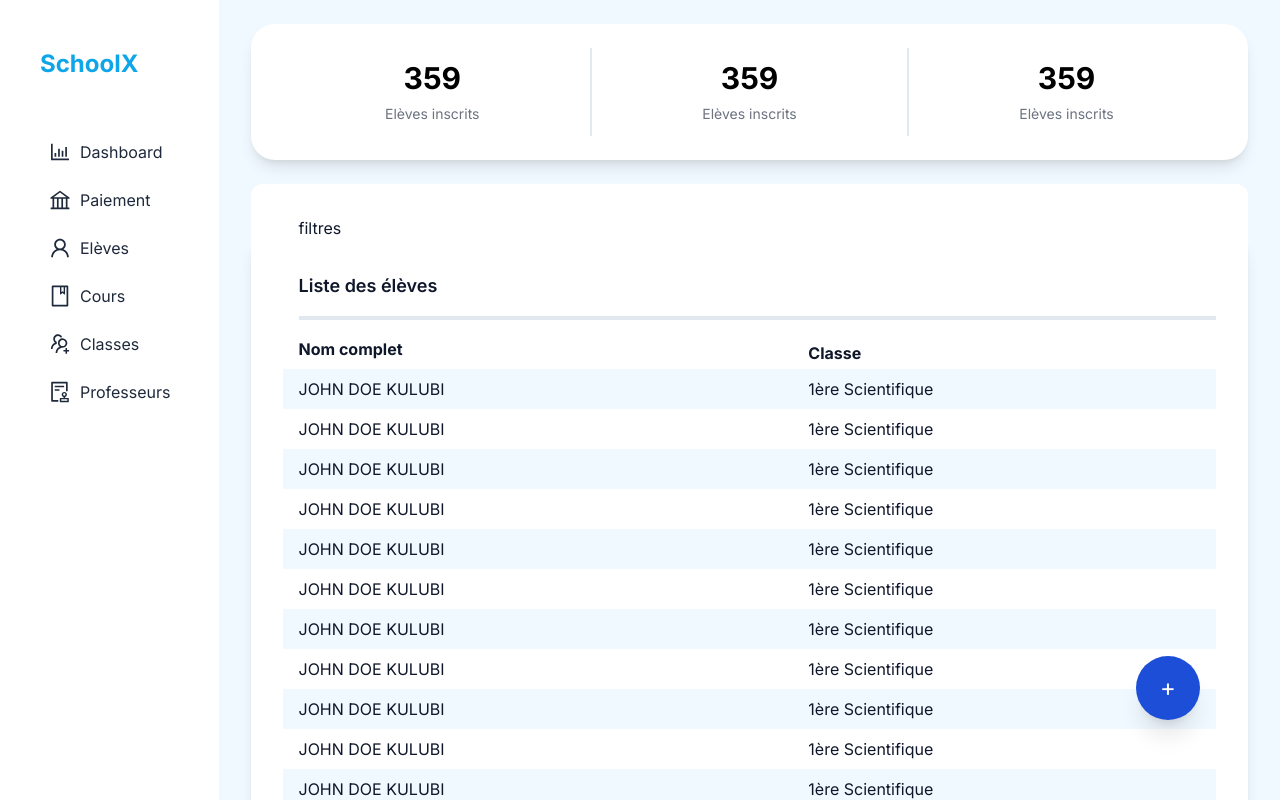
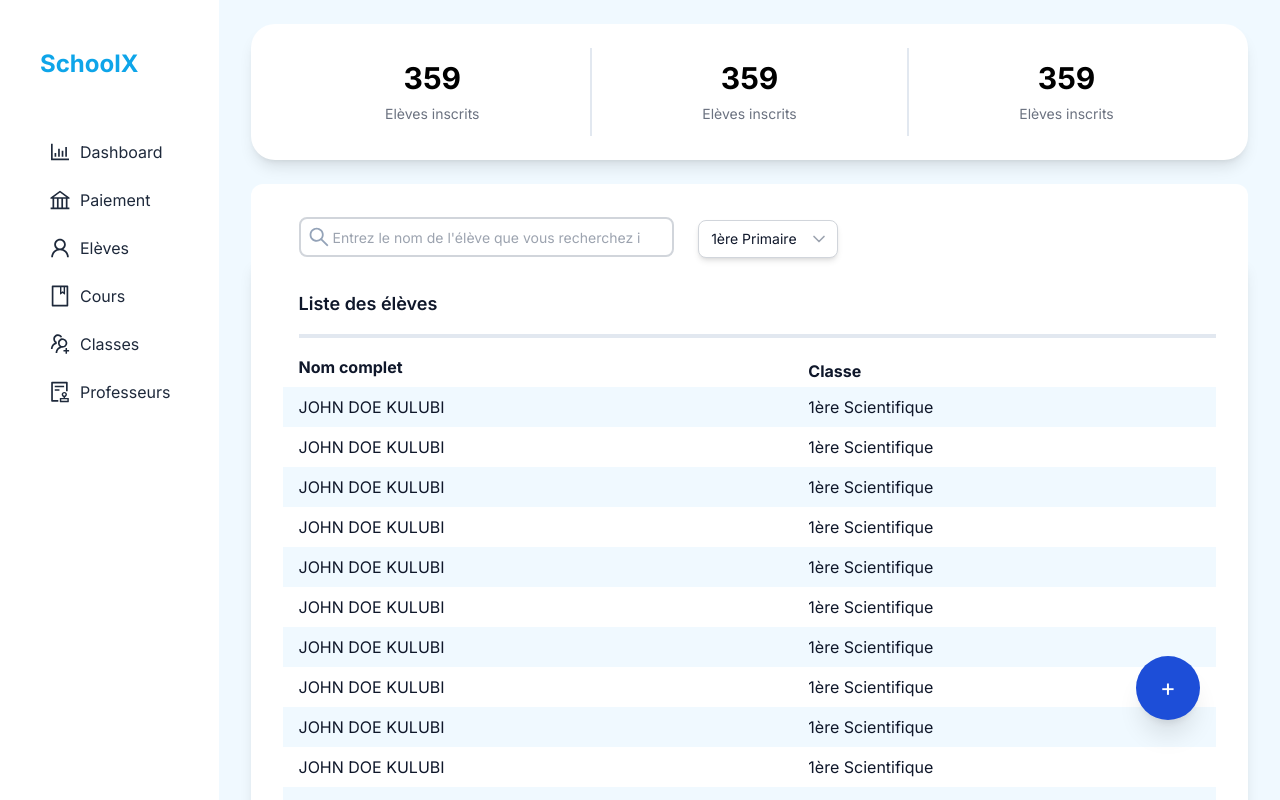
Before and after one commit to henocmusau/Nextjs-School-Management-System, a Next.js app: page /students in a window 1280 px wide. Built offline with nearby package versions, Linux system fonts and the light colour scheme.

Commit message:
Ajout de la section filtre

```diff
--- /dev/null
+++ b/components/ListBox.jsx
@@ -0,0 +1,79 @@
+'use client'
+import { Fragment, useEffect, useState } from 'react'
+import { Listbox, Transition } from '@headlessui/react'
+// import { CheckIcon, } from '@heroicons/react/20/solid'
+import { FiChevronDown as ChevronUpDownIcon } from 'react-icons/fi'
+import { AiOutlineCheck as CheckIcon } from 'react-icons/ai'
+
+const people = [
+    { id: 0, name: '1ère Primaire' },
+    { id: 1, name: '2eme Primaire' },
+    { id: 2, name: '3ème Primaire' },
+    { id: 3, name: '4ème Primaire' },
+    { id: 4, name: '5ème Primaire' },
+    { id: 5, name: '6ème Primaire' },
+]
+
+export default function ListBox() {
+    const [selected, setSelected] = useState(people[0])
+
+    useEffect(() => {
+        console.log(selected.name)
+
+
+    }, [selected])
+
+
+    return (
+        <div className="">
+            <Listbox value={selected} onChange={setSelected}>
+                <div className="relative mt-1">
+                    <Listbox.Button className="h-full my-auto shadow-md relative w-full cursor-default rounded-lg bg-white py-2 pl-3 pr-10 text-left border border-gray-300 focus:outline-none focus-visible:border-indigo-500 focus-visible:ring-2 focus-visible:ring-white focus-visible:ring-opacity-75 focus-visible:ring-offset-2 focus-visible:ring-offset-orange-300 sm:text-sm">
+                        <span className="block truncate">{selected.name}</span>
+                        <span className="pointer-events-none absolute inset-y-0 right-0 flex items-center pr-2">
+                            <ChevronUpDownIcon
+                                className="h-5 w-5 text-gray-400"
+                                aria-hidden="true"
+                            />
+                        </span>
+                    </Listbox.Button>
+                    <Transition
+                        as={Fragment}
+                        leave="transition ease-in duration-100"
+                        leaveFrom="opacity-100"
+                        leaveTo="opacity-0"
+                    >
+                        <Listbox.Options className="absolute mt-1 max-h-60 w-full overflow-auto rounded-md bg-white py-1 text-base shadow-lg ring-1 ring-black ring-opacity-5 focus:outline-none sm:text-sm">
+                            {people.map((person) => (
+                                <Listbox.Option
+                                    key={person.id}
+                                    className={({ active }) =>
+                                        `relative cursor-default select-none py-2 pl-10 pr-4 ${active ? 'bg-amber-100 text-amber-900' : 'text-gray-900'
+                                        }`
+                                    }
+                                    value={person.name}
+                                >
+                                    {({ selected }) => (
+                                        <>
+                                            <span
+                                                className={`block truncate ${selected ? 'font-medium' : 'font-normal'
+                                                    }`}
+                                            >
+                                                {person.name}
+                                            </span>
+                                            {selected ? (
+                                                <span className="absolute inset-y-0 left-0 flex items-center pl-3 text-amber-600">
+                                                    <CheckIcon className="h-5 w-5" aria-hidden="true" />
+                                                </span>
+                                            ) : null}
+                                        </>
+                                    )}
+                                </Listbox.Option>
+                            ))}
+                        </Listbox.Options>
+                    </Transition>
+                </div>
+            </Listbox>
+        </div>
+    )
+}
--- a/components/StudentsFilters.jsx
+++ b/components/StudentsFilters.jsx
@@ -1,9 +1,35 @@
+'use client'
+
 import React from 'react'
+import { AiOutlineSearch } from 'react-icons/ai'
+import Listbox from './ListBox'
+
+
 
 export default function StudentsFilters() {
+    function handleChange() {
+
+    }
     return (
-        <section className='bg-white text-slate-900 rounded-t-xl pt-8 pl-12 mt-6'>
-            filtres
+        <section className='bg-white text-slate-900 relative rounded-t-xl pt-8 px-12 mt-6 flex items-center'>
+            <div className='relative basis-5/12 mr-6'>
+                <input
+                    type='text'
+                    className="border-2 w-full border-gray-300 bg-white h-10 px-8 rounded-lg text-sm focus:outline-none"
+                    name='filterText'
+                    value={''}
+                    placeholder="Entrez le nom de l'élève que vous recherchez ici..."
+                    onChange={handleChange}
+                    autoComplete='off'
+                />
+                <button
+                    type="button"
+                    className="absolute left-0 top-0 my-0 h-full ml-2 text-slate-400"
+                >
+                    <AiOutlineSearch className='text-2xl' />
+                </button>
+            </div>
+            <Listbox />
         </section>
     )
 }
```
